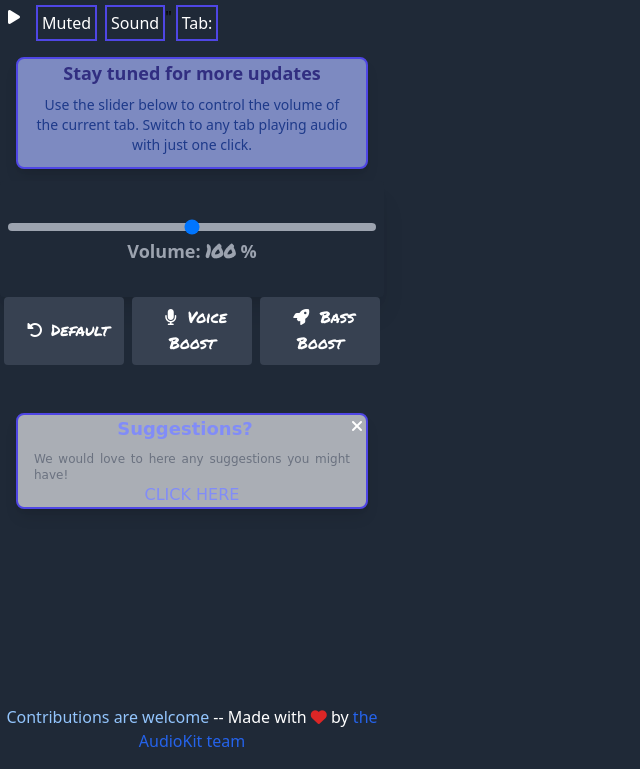
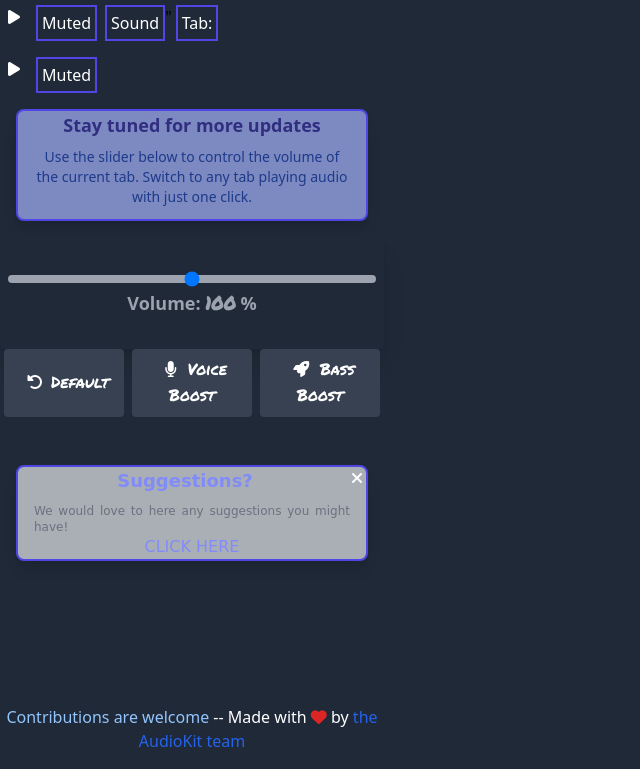
Before and after one commit to ChristianE00/AudioKit, a website built with webpack: page home.html in a window 1280 px wide. Shown: the part 31-800 px from the top of the page, without its empty margins (0-640 px from the left). Built offline with nearby package versions, Linux system fonts and the light colour scheme; no server answers; a web font is replaced by a local one.

Commit message:
Mute all working

```diff
--- a/home.html
+++ b/home.html
@@ -36,6 +36,19 @@
             <p class="text-white ellipsi border-2 border-indigo-600 p-1" id="currentTabTitle">Tab: </p>
         </div>
 
+    </div>
+    <!-- Mute All -->
+    <div class="flex py-2">
+
+        <div class="flex-none px-2">
+            <button class="text-white" id="signalToggleMuteAllButton">
+                <i class="fa-solid fa-play" id="tabMuteAllIcon"></i>
+            </button>
+        </div>
+
+        <div class="flex-none px-2">
+            <p class="text-white border-2 border-indigo-600 p-1" id="tabAllMuted">Muted </p>
+        </div>
     </div>
 
     <div class="w-full mb-3 mt-2">
--- a/src/js/popup.js
+++ b/src/js/popup.js
@@ -23,6 +23,8 @@ document.addEventListener('DOMContentLoaded', async () => {
     let tabMuteIcon = document.getElementById("tabMuteIcon");
     let tabMuted = document.getElementById("tabMuted");
     let tabMutedToggleButton = document.getElementById("signalToggleMuteButton");
+    let tabMuteAllIcon = document.getElementById("tabMuteAllIcon");
+    let tabMutedAllButton = document.getElementById("signalToggleMuteAllButton");
 
     chrome.storage.local.get(['hideSuggestions'], function(result) {
       hideSuggestions = result.hideSuggestions || false;
@@ -42,6 +44,10 @@ document.addEventListener('DOMContentLoaded', async () => {
         console.log('Value is set to ' + hideSuggestions);
       });
 
+    });
+
+    tabMutedAllButton.addEventListener('click', function() {
+      sendAllTabsMuteStatus('mute-all');
     });
 
     voiceBoost.addEventListener('click', async () => {
```
Also changed, not shown: dist/main.js.
